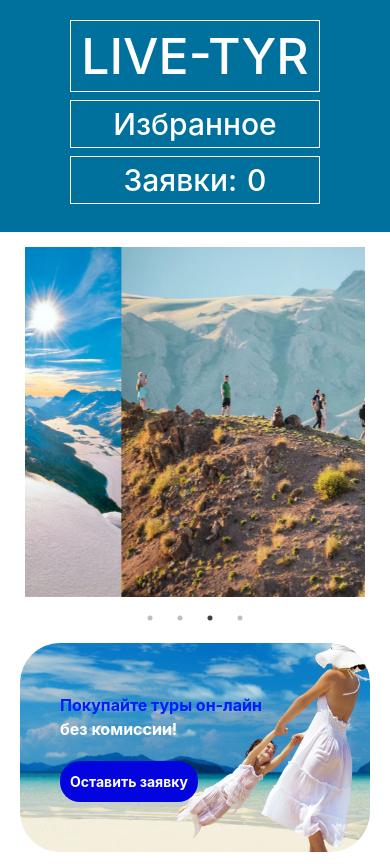
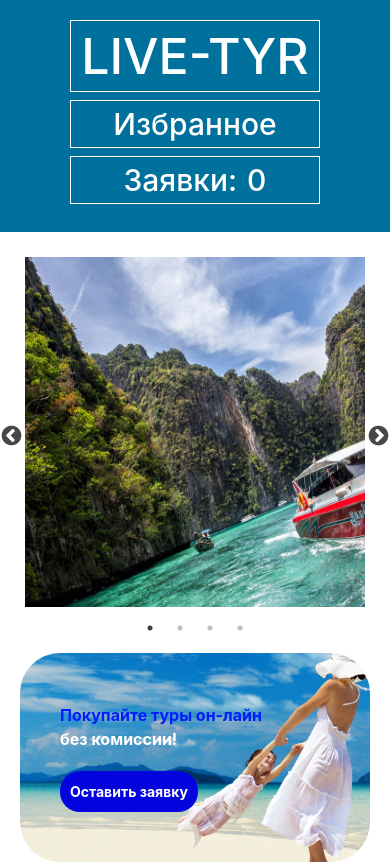
Before and after one commit to kirillshishkov17/travel-app, a React (Create React App) app: page / in a window 390 px wide. Shown: the top 864 px of the page. Built offline with nearby package versions, Linux system fonts and the light colour scheme; no server answers.

Commit message:
fix: Исправил стили для отображения на мобильных устройствах

```diff
--- a/src/App.css
+++ b/src/App.css
@@ -17,7 +17,7 @@
 .slider {
   background-color: rgb(202, 218, 248);
   color: rgb(40, 0, 240);
-  margin: 20px;
+  margin: 50px;
   padding: 2%;
   position: relative;
 }
@@ -33,13 +33,16 @@
 }
 
 @media screen and (max-width: 900px) {
-  .slick-next:before, .slick-prev:before {
-    display: none;
+  .slick-next:before {
+    margin-left: -15%;
+  }
+
+  .slick-prev:before {
+    margin-right: -15%;
   }
 
   .slider {
     margin: 25px;
-    margin-top: 15px;
     margin-bottom: 5px;
     padding: 0;
     background-color: white;
--- a/src/components/favorites/Favorites.jsx
+++ b/src/components/favorites/Favorites.jsx
@@ -25,6 +25,9 @@ const Favorites = (props) => {
                 <h1>Избранные туры:</h1>
             </div>
 
+            {
+                props.favorites.length > 0 ?
+
                 <div className={style.cart}>
                     {
                         props.favorites.map(
@@ -42,6 +45,9 @@ const Favorites = (props) => {
                         )
                     }
             </div>
+            :
+            <h2>Нет избранных туров</h2>
+            }
         </div>
     )
 }
--- a/src/components/favorites/favorites.module.css
+++ b/src/components/favorites/favorites.module.css
@@ -11,7 +11,7 @@
 .cart_section {
   max-width: 1200px;
   margin: 0 auto;
-    min-height: 100vh;
+  min-height: 72.4vh;
   height: 100%;
 }
 
@@ -28,7 +28,7 @@
 .search h1 {
   justify-self: center;
   font-size: 30px;
-    padding: 5%;
+  padding: 4%;
 }
 
 .search_block img {
@@ -57,3 +57,7 @@
   outline: none;
   border-bottom: 1px solid #0404df;
 }
+
+h2 {
+  text-align: center;
+}
--- a/src/components/favorites/item/favoritesItem.module.css
+++ b/src/components/favorites/item/favoritesItem.module.css
@@ -4,6 +4,8 @@
   border-radius: 50px;
   padding: 20px;
   margin: 30px;
+  margin-top: 0;
+  margin-bottom: 65px;
   transition: box-shadow 0.5s ease-out;
 }
 
@@ -76,14 +78,20 @@
 
 .fav_btn_add {
   border: none;
-  border-radius: 10px;
-  background-color: #8383f1;
+  border-radius: 12px;
+  background-color: #3f85da;
   color: white;
+  font-weight: bold;
   cursor: pointer;
   font-size: 15px;
-  padding: 8px;
+  padding: 5px;
+  padding-left: 12px;
+  padding-right: 12px;
   margin-bottom: 10px;
   text-align: center;
   width: fit-content;
-  transition: transform 0.5s ease-in-out;
 }
+
+.fav_btn_add:hover {
+  background-color: #0404df;
+}
--- a/src/components/form/Form.jsx
+++ b/src/components/form/Form.jsx
@@ -10,6 +10,8 @@ export default function Form() {
         axios.post("https://63e53e18c04baebbcdb6b161.mockapi.io/form", data)
         alert("Заявка отправлена")
     }
+
+    window.scrollTo(0, 0)
 
     return(
         <div className={style.form}>
--- a/src/components/overlay/Overlay.jsx
+++ b/src/components/overlay/Overlay.jsx
@@ -35,7 +35,7 @@ const Overlay = (props) => {
                 <div className={style.total_price}>
                     <p className={style.total_price_text}>Итог:</p>
                     <p className={style.total_price_sum}>{props.totalPrice} руб.</p>
-                    <button onClick={() => {alert("Заявка отправлена (Это заглушка)")}}>Оставить заявку</button>
+                    <button onClick={() => {alert("Заявка отправлена")}}>Оставить заявку</button>
                 </div>
             </div>
         </div>
--- a/src/components/slider/PicSlider.jsx
+++ b/src/components/slider/PicSlider.jsx
@@ -18,7 +18,9 @@ export default class PicSlider extends Component {
         settings: {
           slidesToShow: 1,
           slidesToScroll: 1,
-          initialSlide: 2
+          initialSlide: 2,
+          autoplay: false,
+          speed: 500
         }
       }]
     };
@@ -30,13 +32,13 @@ export default class PicSlider extends Component {
             <img width={450} height={400} src="./img/first.jpg" alt=""/>
           </div>
           <div>
-            <img width={450} height={400} src="./img/second.jpg" alt=""/>
+            <img width={455} height={400} src="./img/second.jpg" alt=""/>
           </div>
           <div>
-            <img width={450} height={400} src="./img/three.jpg" alt=""/>
+            <img width={455} height={400} src="./img/three.jpg" alt=""/>
           </div>
           <div>
-            <img width={450} height={400} src="./img/four.jpg" alt=""/>
+            <img width={455} height={400} src="./img/four.jpg" alt=""/>
           </div>
         </Slider>
       </div>
```
Lines whose indentation alone changed are shown as unchanged.
